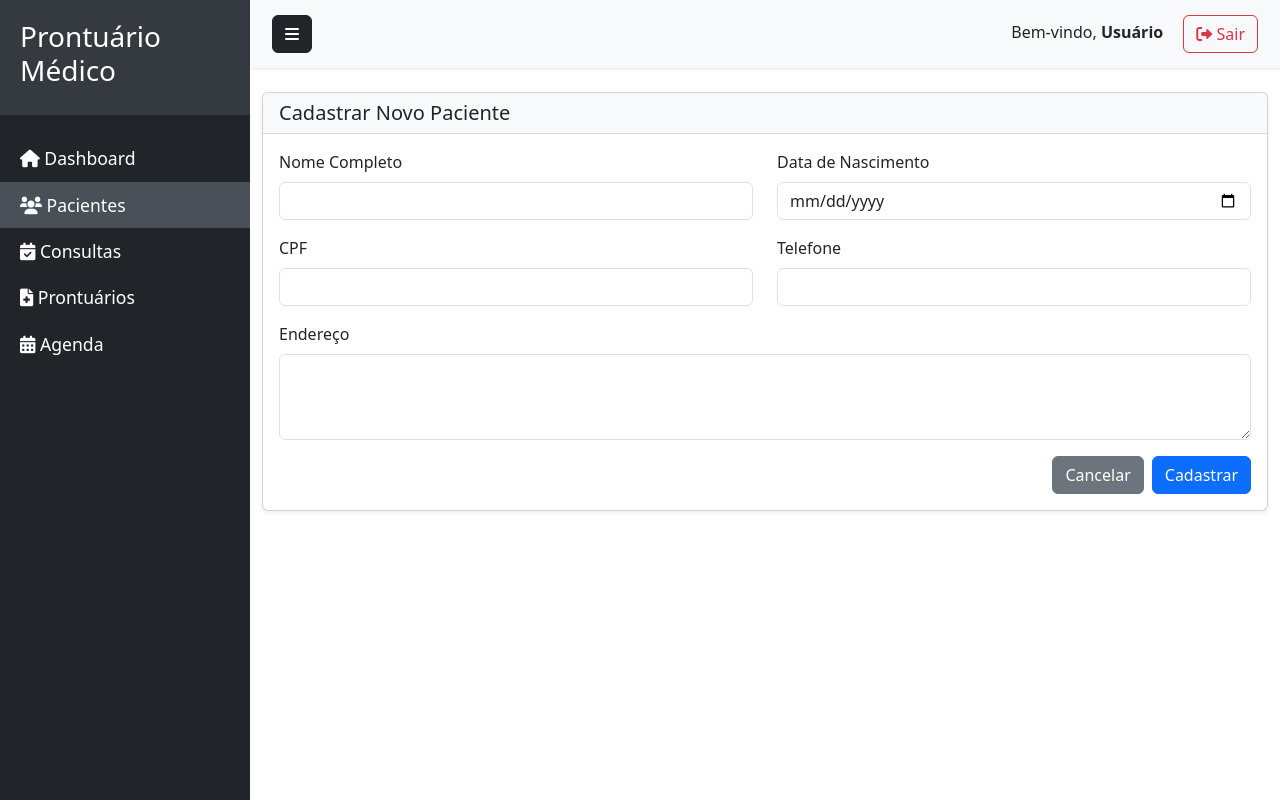
After one commit to cmigos1/Medsys, a Django app: page /pacientes/cadastrar/ in a window 1280 px wide. The commit adds this page. Run offline with Django 5.2, Linux system fonts and the light colour scheme.

Commit message:
Cadastro
Falta implementar funcionalidade nos botões secundários

```diff
--- a/prontuario/prontuario/urls.py
+++ b/prontuario/prontuario/urls.py
@@ -18,10 +18,13 @@ from django.contrib import admin
 from django.urls import path
 from . import views
 
+
+
 urlpatterns = [
     path('admin/', admin.site.urls),
     path('', views.home, name='home'),
     path('pacientes/', views.pacientes, name='pacientes'),
+    path('pacientes/cadastrar/', views.cadastrar_paciente, name='cadastrar_paciente'),
     path('consultas/', views.consultas, name='consultas'),
     path('prontuarios/', views.prontuarios, name='prontuarios'),
     path('agenda/', views.agenda, name='agenda'),
--- a/prontuario/prontuario/views.py
+++ b/prontuario/prontuario/views.py
@@ -1,10 +1,16 @@
-from django.shortcuts import render
+from django.shortcuts import render, redirect
+from clinica.models import Paciente, Consulta
+from django.contrib import messages
+from django.db.models import Max
 
 def home(request):
     return render(request, 'home.html')
 
 def pacientes(request):
-    return render(request, 'pacientes.html')
+    pacientes = Paciente.objects.annotate(
+        ultima_consulta=Max('consulta__data')
+    ).all()
+    return render(request, 'pacientes.html', {'pacientes': pacientes})
 
 def consultas(request):
     return render(request, 'consultas.html')
@@ -14,3 +20,26 @@ def prontuarios(request):
 
 def agenda(request):
     return render(request, 'agenda.html')
+
+def cadastrar_paciente(request):
+    if request.method == 'POST':
+        nome = request.POST.get('nome')
+        data_nascimento = request.POST.get('data_nascimento')
+        cpf = request.POST.get('cpf')
+        telefone = request.POST.get('telefone')
+        endereco = request.POST.get('endereco')
+
+        try:
+            Paciente.objects.create(
+                nome=nome,
+                data_nascimento=data_nascimento,
+                cpf=cpf,
+                telefone=telefone,
+                endereco=endereco
+            )
+            messages.success(request, 'Paciente cadastrado com sucesso!')
+            return redirect('pacientes')
+        except Exception as e:
+            messages.error(request, f'Erro ao cadastrar paciente: {str(e)}')
+
+    return render(request, 'cadastrar_paciente.html')
--- /dev/null
+++ b/prontuario/templates/cadastrar_paciente.html
@@ -0,0 +1,48 @@
+{% extends 'base.html' %}
+
+{% block title %}Cadastrar Paciente - Sistema de Prontuário{% endblock %}
+
+{% block content %}
+<div class="row mt-4">
+    <div class="col-12">
+        <div class="card">
+            <div class="card-header">
+                <h5 class="mb-0">Cadastrar Novo Paciente</h5>
+            </div>
+            <div class="card-body">
+                <form method="POST">
+                    {% csrf_token %}
+                    <div class="row">
+                        <div class="col-md-6 mb-3">
+                            <label for="nome" class="form-label">Nome Completo</label>
+                            <input type="text" class="form-control" id="nome" name="nome" required>
+                        </div>
+                        <div class="col-md-6 mb-3">
+                            <label for="data_nascimento" class="form-label">Data de Nascimento</label>
+                            <input type="date" class="form-control" id="data_nascimento" name="data_nascimento" required>
+                        </div>
+                    </div>
+                    <div class="row">
+                        <div class="col-md-6 mb-3">
+                            <label for="cpf" class="form-label">CPF</label>
+                            <input type="text" class="form-control" id="cpf" name="cpf" required>
+                        </div>
+                        <div class="col-md-6 mb-3">
+                            <label for="telefone" class="form-label">Telefone</label>
+                            <input type="tel" class="form-control" id="telefone" name="telefone" required>
+                        </div>
+                    </div>
+                    <div class="mb-3">
+                        <label for="endereco" class="form-label">Endereço</label>
+                        <textarea class="form-control" id="endereco" name="endereco" rows="3" required></textarea>
+                    </div>
+                    <div class="d-flex justify-content-end">
+                        <a href="{% url 'pacientes' %}" class="btn btn-secondary me-2">Cancelar</a>
+                        <button type="submit" class="btn btn-primary">Cadastrar</button>
+                    </div>
+                </form>
+            </div>
+        </div>
+    </div>
+</div>
+{% endblock %}
```
Also changed, not shown: prontuario/clinica/views.py (+8 -0 lines), prontuario/templates/pacientes.html (+8 -23 lines), prontuario/db.sqlite3.
